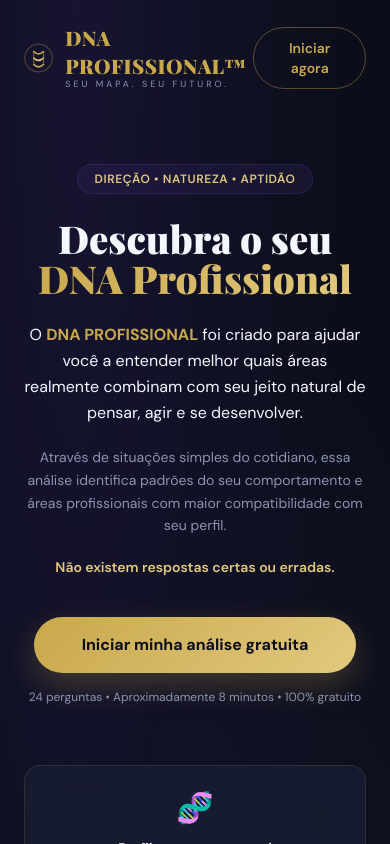
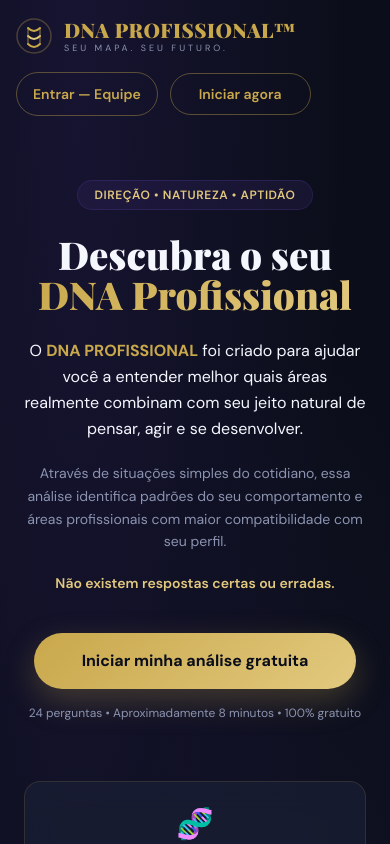
Before and after one commit to msdfernandoh/DNADAPROFISSAO, a Next.js app: page / in a window 390 px wide. Shown: the top 844 px of the page. Built offline with nearby package versions, Linux system fonts and the light colour scheme; no server answers; the database is empty.

Commit message:
feat(landing): add visible team login in responsive header

```diff
--- a/components/dna/landing.tsx
+++ b/components/dna/landing.tsx
@@ -1,6 +1,7 @@
 "use client"
 
 import { Logo } from "./logo"
+import Link from "next/link"
 import { G, PROFILES } from "@/lib/dna-data"
 
 interface LandingProps {
@@ -16,8 +17,12 @@ export function Landing({ onStart }: LandingProps) {
       }}
     >
       {/* Header */}
-      <header className="flex items-center justify-between p-6">
+      <header className="flex flex-wrap items-center justify-between gap-4 p-4 sm:p-6">
         <Logo />
+        <nav aria-label="Acesso principal" className="flex flex-wrap items-center gap-3">
+        <Link href="/equipe/acesso" className="inline-flex min-h-11 items-center rounded-full border px-4 py-2 text-sm font-semibold focus-visible:outline focus-visible:outline-2 focus-visible:outline-offset-4" style={{color:G.gold,borderColor:`${G.gold}66`}}>
+          Entrar — Equipe
+        </Link>
         <button
           onClick={onStart}
           className="font-semibold text-sm border rounded-full px-7 py-2.5 transition-all hover:border-opacity-100"
@@ -29,6 +34,7 @@ export function Landing({ onStart }: LandingProps) {
         >
           Iniciar agora
         </button>
+        </nav>
       </header>
 
       {/* Hero */}
```
